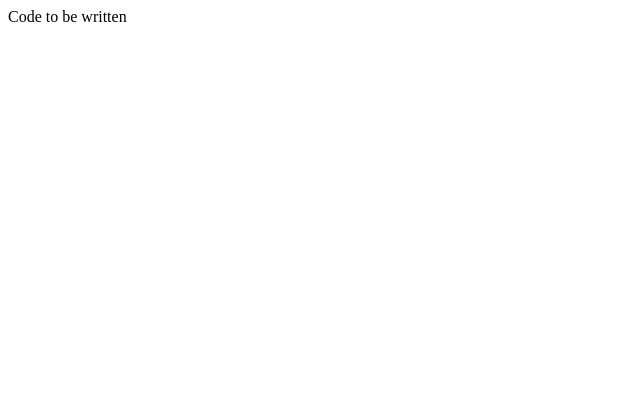
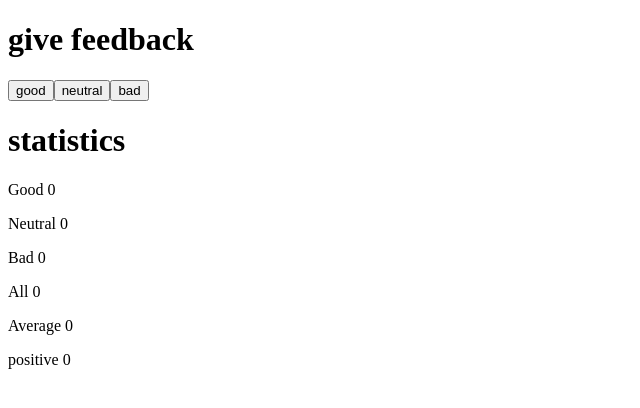
Before and after one commit to HanxxFeli/Full-Stack-Open-2025, a React (Vite) app in the folder part1/unicafe/: page / in a window 1280 px wide. Shown: the top 408 px of the page, without its empty margins (0-640 px from the left). Built offline with nearby package versions, Linux system fonts and the light colour scheme.

Commit message:
added more functionalities for exercise 1.7 but need to debug average

```diff
--- a/part1/unicafe/src/App.jsx
+++ b/part1/unicafe/src/App.jsx
@@ -1,23 +1,73 @@
 import { useState } from 'react'
+
+const Button = ({onClick, text}) => {
+  return (
+    <button onClick={onClick}> {text}</button>
+  )
+}
 
 const App = () => {
   // save clicks of each button to its own state
   const [good, setGood] = useState(0)
   const [neutral, setNeutral] = useState(0)
   const [bad, setBad] = useState(0)
+  const [all, setAll] = useState(0)
+  const [average, setAverage] = useState(0)
+  const [positive, setPositive] = useState(0)
+
+  // create the handlers for each button
+  const handleGoodClick = () => {
+    console.log('average before', average)
+    // create the variable for the updated value
+    const updatedGood = good + 1
+
+    setGood(updatedGood) // Increase good count and update component state
+
+    const total = updatedGood + neutral + bad // create a variable to hold the total
+    setAll(total) //update the component state of the total
+
+    // good feedback is equivalent to 1. Add to the total average
+    const goodFeedback = 1
+    const newAverage = ((average + goodFeedback) / total)
+
+    setAverage(newAverage)
+    console.log('average after', average)
+  }
+
+  const handleBadClick = () => {
+    // create the variable for the updated value
+    const updatedBad = bad + 1
+
+    setBad(updatedBad) // Increase bad count and update component state
+    setAll(good + neutral + updatedBad) //update the component state of the total
+  }
+
+  const handleNeutralClick = () => {
+    // create the variable for the updated value
+    const updatedNeutral = neutral + 1
+
+    setNeutral(updatedNeutral) // Increase neutral count and update component state
+    setAll(good + updatedNeutral + bad) //update the component state of All
+  }
 
   return (
     <div>
-      Code to be written
+      <h1>give feedback</h1>
+      <Button onClick={handleGoodClick} text='good'/>
+      <Button onClick={handleNeutralClick} text='neutral'/>
+      <Button onClick={handleBadClick} text='bad'/>
+      <h1>statistics</h1>
+      <div>
+        <p>Good {good}</p>
+        <p>Neutral {neutral}</p>
+        <p>Bad {bad}</p>
+        <p>All {all}</p>
+        <p>Average {average}</p>
+        <p>positive {positive}</p>
+      </div>
     </div>
   )
 }
-
-// good
-
-// neutral
-
-//bad
 
 // all / total
 
```
